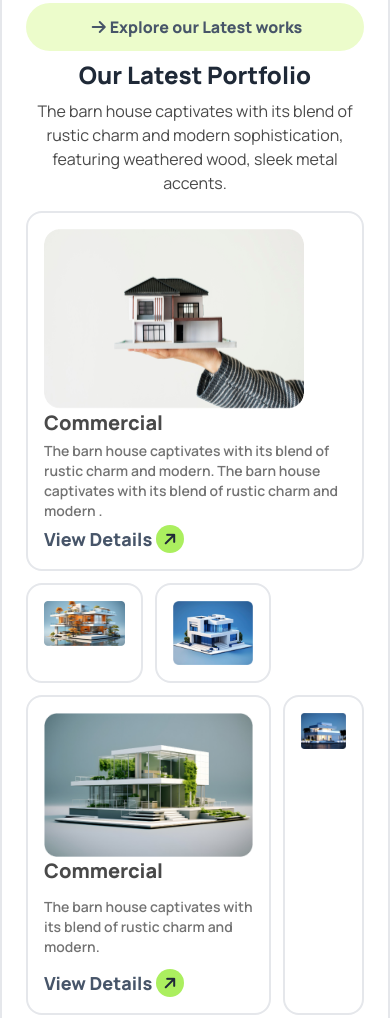
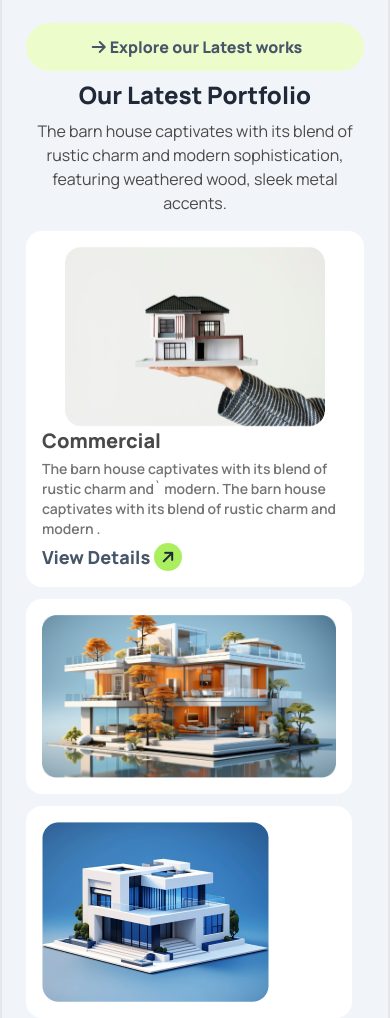
Before and after one commit to Crypt06545/Rinterio-AS-03, a plain HTML site: page index.html in a window 390 px wide. Shown: the part 2467-3485 px from the top of the page. Drawn offline with nearby package versions, Linux system fonts and the light colour scheme.

Commit message:
add responsive to postfolio section

```diff
--- a/index.html
+++ b/index.html
@@ -187,8 +187,8 @@
         </div>
       </section>
       <!-- letest project section  -->
-      <section class="lg:p-28 p-6">
-        <div class="text-center space-y-2 ">
+      <section class="lg:p-28 p-6 lg:bg-white bg-slate-100">
+        <div class="text-center space-y-2 mt-5">
           <h3
             class="text-slate-600 font-extrabold bg-lime-100 rounded-3xl mx-auto lg:w-[25%] p-3"
           >
@@ -204,15 +204,17 @@
         </div>
 
         <!-- image projects  -->
-        <div class="mt-4 grid lg:grid-cols-4 gap-3">
-          <div class="col-span-3 p-4 border-2 rounded-2xl lg:flex justify-between gap-2">
-            <div>
+        <div class="mt-4 grid grid-cols-1 lg:grid-cols-4 md:grid-cols-4 gap-3">
+          <div
+            class="col-span-4 lg:col-span-3 p-4 lg:border-2 rounded-2xl lg:flex justify-between gap-2 bg-white"
+          >
+            <div class="flex justify-center">
               <img src="./assets/img1.png" alt="" />
             </div>
             <div class="space-y-1">
               <h3 class="text-[#494949] font-extrabold text-xl">Commercial</h3>
               <p class="text-[#737373] font-semibold text-sm">
-                The barn house captivates with its blend of rustic charm and
+                The barn house captivates with its blend of rustic charm and`
                 modern. The barn house captivates with its blend of rustic charm
                 and modern .
               </p>
@@ -229,21 +231,28 @@
             </div>
           </div>
 
-          <div class="p-4 border-2 rounded-2xl">
+          <div
+            class="col-span-3 lg:col-span-1 p-4 lg:border-2 rounded-2xl bg-white"
+          >
             <img src="./assets/img2.png" alt="" />
           </div>
-          <div class="p-4 border-2 rounded-2xl">
+          <div
+            class="col-span-3 lg:col-span-1 p-4 lg:border-2 rounded-2xl bg-white"
+          >
             <img src="./assets/img3.png" alt="" />
           </div>
 
-          <div class="col-span-2 p-4 border-2 rounded-2xl lg:flex justify-between gap-4">
-            <div class="flex justify-center ">
+          <div
+            class="col-span-3 lg:col-span-2 p-4 lg:border-2 rounded-2xl lg:flex justify-between gap-4 bg-white"
+          >
+            <div class="flex justify-center">
               <img src="./assets/img4.png" alt="" />
             </div>
             <div class="space-y-3">
               <h3 class="text-[#494949] font-extrabold text-xl">Commercial</h3>
               <p class="text-[#737373] font-semibold text-sm">
-                The barn house captivates with its blend of rustic charm and modern.
+                The barn house captivates with its blend of rustic charm and
+                modern.
               </p>
               <div class="flex items-center gap-1 rounded-full">
                 <h2 class="text-lg font-extrabold text-slate-600">
@@ -257,7 +266,9 @@
               </div>
             </div>
           </div>
-          <div class="p-4 border-2 rounded-2xl">
+          <div
+            class="col-span-3 lg:col-span-1 p-4 lg:border-2 rounded-2xl bg-white"
+          >
             <img class="" src="./assets/img5.png" alt="" />
           </div>
         </div>
```
Also changed, not shown: demo.html (+70 -0 lines).
